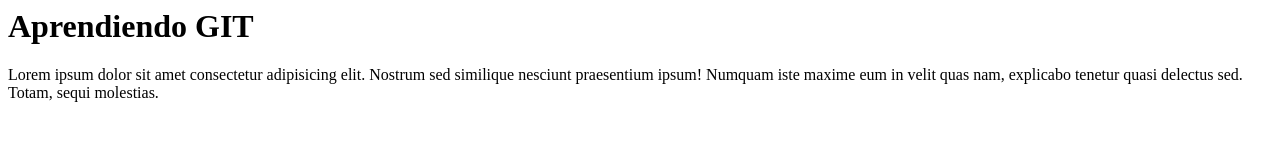
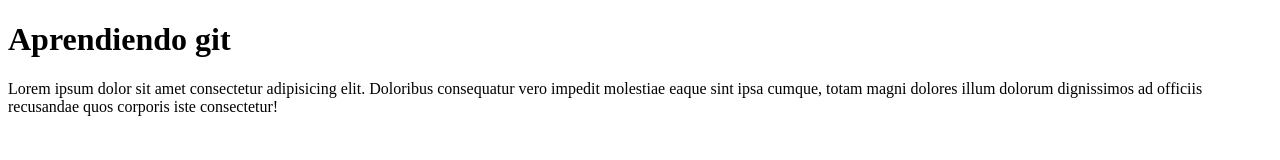
Before and after one commit to ContyQuinteros/commit_de_prueba, a plain HTML site: page index.html in a window 1280 px wide. Drawn offline with Linux system fonts and the light colour scheme.

Commit message:
cambio en html

```diff
--- a/index.html
+++ b/index.html
@@ -1,2 +1,15 @@
-<H1>Aprendiendo GIT</H1>
-<p> Lorem ipsum dolor sit amet consectetur adipisicing elit. Nostrum sed similique nesciunt praesentium ipsum! Numquam iste maxime eum in velit quas nam, explicabo tenetur quasi delectus sed. Totam, sequi molestias.</p>
+<!DOCTYPE html>
+<html lang="en">
+<head>
+    <meta charset="UTF-8">
+    <meta http-equiv="X-UA-Compatible" content="IE=edge">
+    <meta name="viewport" content="width=device-width, initial-scale=1.0">
+    <title>Mi primer doc</title>
+</head>
+<body>
+    <h1> Aprendiendo git</h1>
+    <p> Lorem ipsum dolor sit amet consectetur adipisicing elit. Doloribus consequatur vero impedit molestiae eaque sint ipsa cumque, totam magni dolores illum dolorum dignissimos ad officiis recusandae quos corporis iste consectetur!</p>
+
+    <script src="./app.js"></script>
+</body>
+</html>
```
